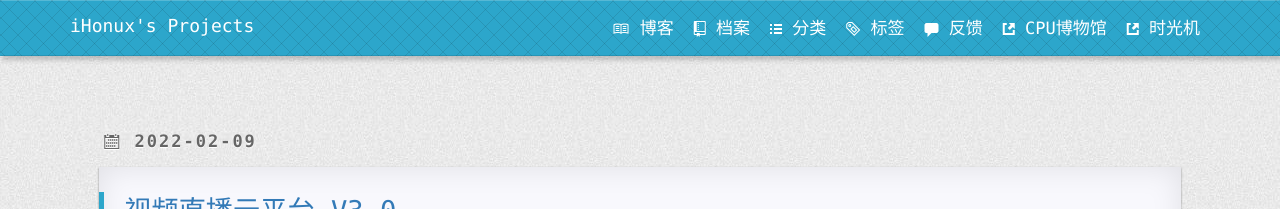
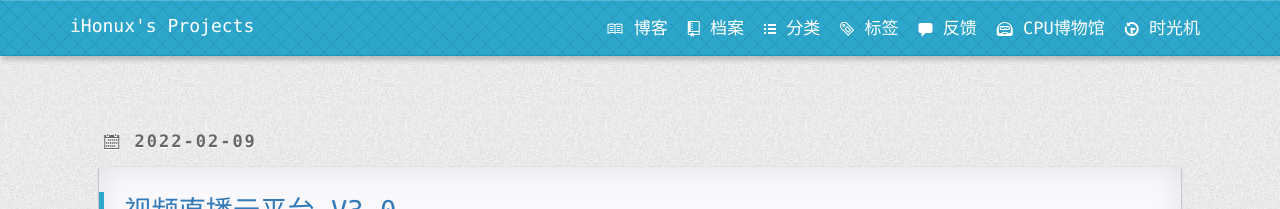
Before and after one commit to fxrj/fxrj.github.io, a Jekyll site: the page built from index.html, in a window 1280 px wide. Shown: the top 209 px of the page. Built offline with Jekyll 4.4.1, drawn with Linux system fonts in a browser that asks for light colours; nearby versions of some CDN libraries; the list of posts is cut into pages by our own code; comment, search, counter and statistics services are not loaded.

Commit message:
Update header.html

```diff
--- a/_includes/header.html
+++ b/_includes/header.html
@@ -25,8 +25,8 @@
                         </li>
                         {% endif %}
                         {% endfor %}
-                        <li><a href="https://cpu.ihonux.com" target="_blank"><span class="octicon octicon-link-external"></span>&nbsp;CPU博物馆</a></li>
-                        <li><a href="https://past.ihonux.com" target="_blank"><span class="octicon octicon-link-external"></span>&nbsp;时光机</a></li>
+                        <li><a href="https://cpu.ihonux.com" target="_blank"><span class="octicon octicon-hubot"></span>&nbsp;CPU博物馆</a></li>
+                        <li><a href="https://past.ihonux.com" target="_blank"><span class="octicon octicon-history"></span>&nbsp;时光机</a></li>
                         <!--<li><a href="#stq=" class="search-button"><span class="octicon octicon-search"></span></a></li>-->
                     </ul>
                 </div>
```
